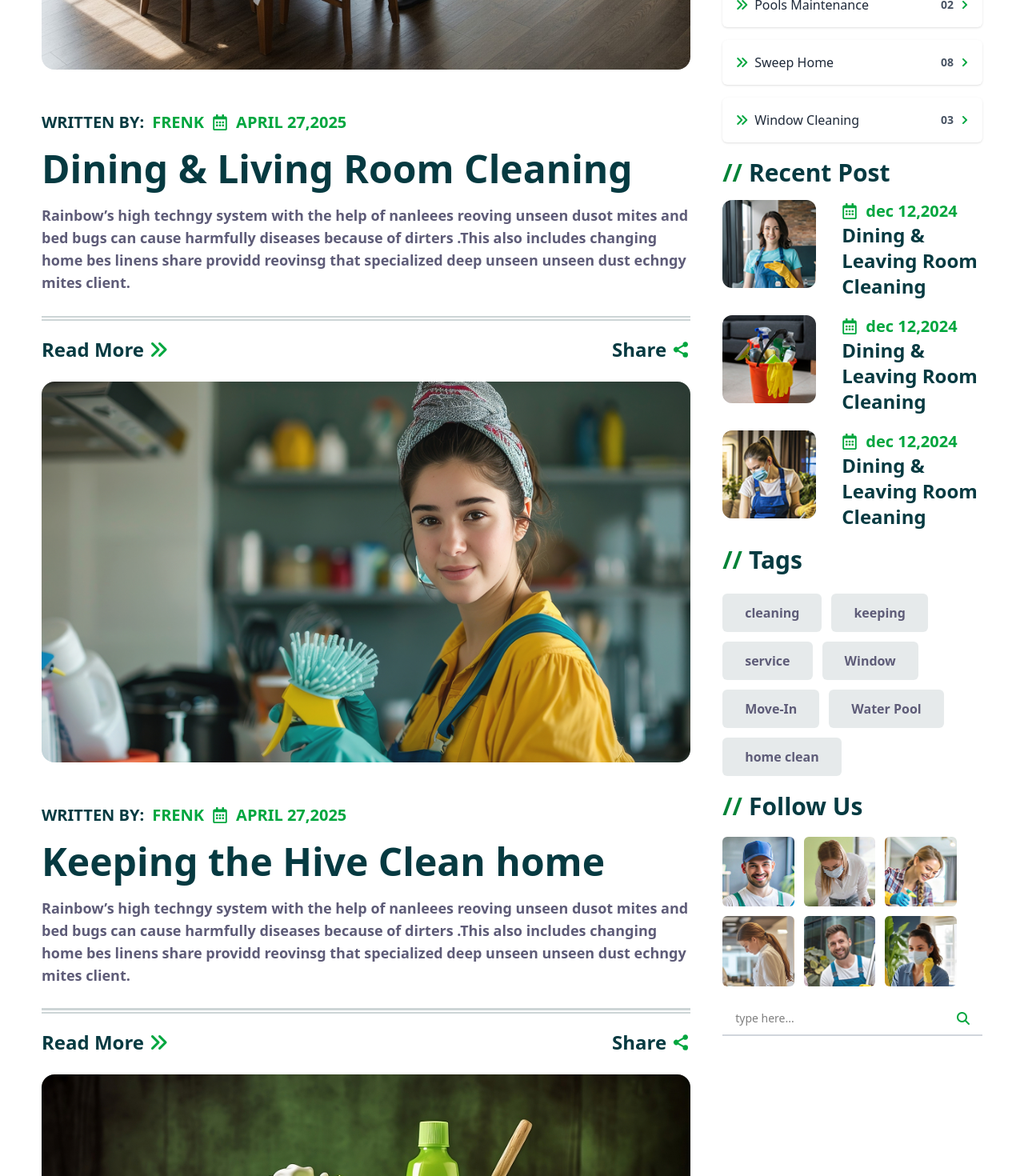
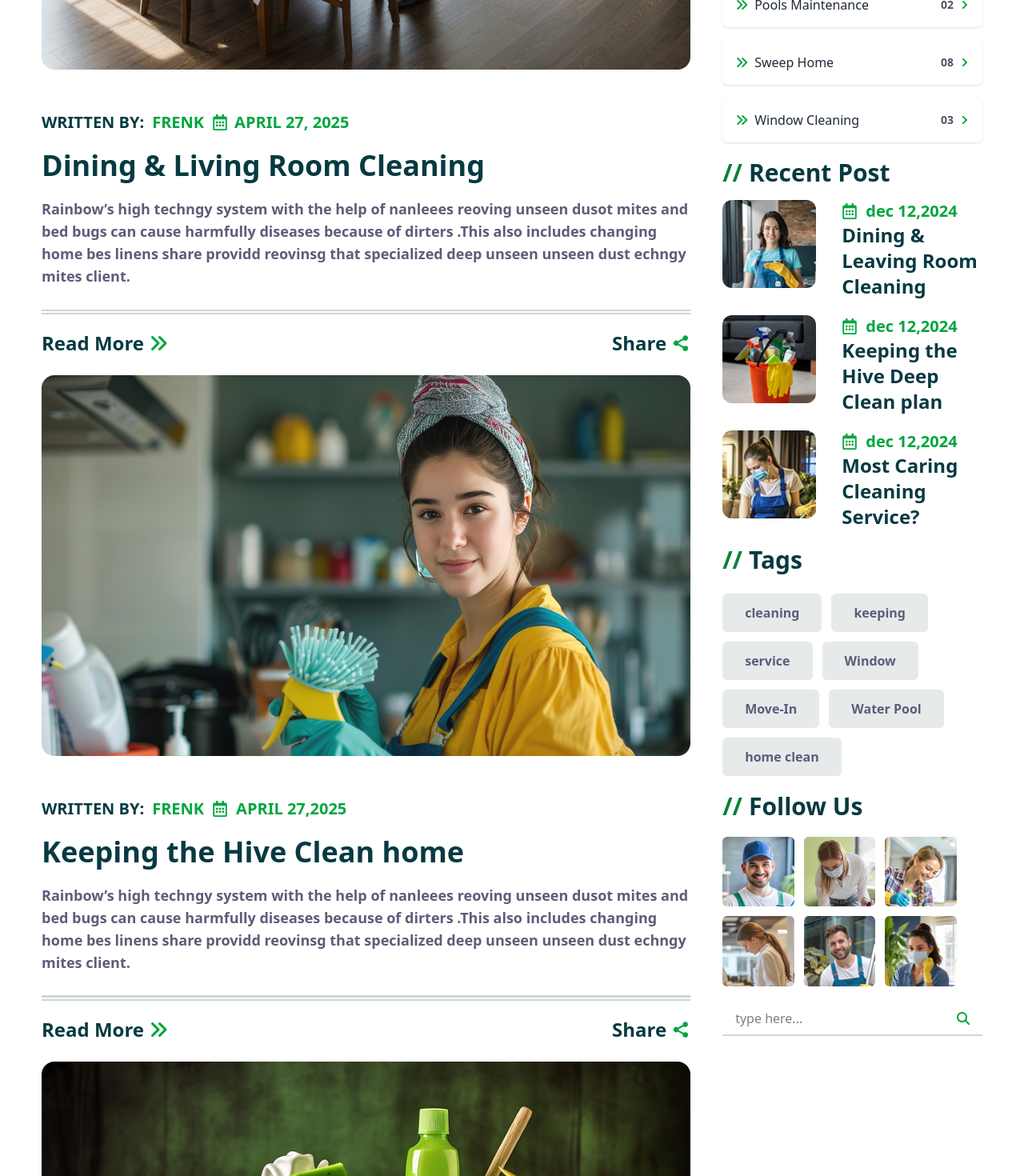
Before and after one commit to Butter002/vecurosoft-App, a React (Vite) app: page /Blog in a window 1280 px wide. Shown: the part 1420-2890 px from the top of the page at 80% size. Built offline with nearby package versions, Linux system fonts and the light colour scheme.

Commit message:
Update blog.jsx

```diff
--- a/src/pages/blog.jsx
+++ b/src/pages/blog.jsx
@@ -19,7 +19,8 @@ import recent3 from '../assets/Blog/recent-post-1-3.jpg';
 
 import { FaRegCalendarAlt ,FaChevronRight} from "react-icons/fa";
 import { IoShareSocialSharp } from "react-icons/io5";
-import { FaFacebookF, FaTwitter, FaInstagram, FaLinkedinIn, FaSearchPlus } from "react-icons/fa";
+import { FaFacebookF, FaTwitter, FaInstagram, FaLinkedinIn} from "react-icons/fa";
+import { CiCirclePlus } from "react-icons/ci";
 
 
 function Blog (){
@@ -49,10 +50,16 @@ return (
                         <div className="w-full "> <img src={firstimage} className="w-full rounded-2xl"/></div>
                         <div className="mt-5 relative div-bottom-border py-8">
                         <div className="absolute bottom-0.5 left-0 w-full h-[2.5px] bg-[#CDD5D6]"></div>
-                        <div className="flex flex-row text-green-600 hover:text-[#063A41] font-bold text-xl items-center gap-2.5"><span className="text-[#063A41]">WRITTEN BY:</span>
-                        FRENK <FaRegCalendarAlt /> APRIL 27,2025</div>
+                        <div className="flex flex-row font-bold text-xl items-center gap-2.5">
+                        <span className="text-[#063A41]">WRITTEN BY:</span>
+                        <span className="text-green-600">FRENK</span>
+                        <span className="flex items-center gap-2 text-green-600 hover:text-[#063A41] cursor-pointer">
+                            <FaRegCalendarAlt /> APRIL 27, 2025
+                        </span>
+                        </div>
+
                         <div className="flex flex-col justify-start">
-                        <span className="text-[#063A41] text-5xl py-5 hover:text-green-600 font-bold">Dining & Living Room Cleaning</span>
+                        <span className="text-[#063A41] text-4xl py-5 hover:text-green-600 font-bold">Dining & Living Room Cleaning</span>
                         <p className="font-semibold text-[#5E5C78]  text-lg">Rainbow’s high techngy system with the help of nanleees reoving unseen dusot mites and bed bugs can
                         cause harmfully diseases because of dirters .This also includes changing home bes linens share providd reovinsg that specialized deep unseen
                         unseen dust echngy mites client.</p>
@@ -60,7 +67,7 @@ return (
                         </div>
 
                         <div className="flex flex-row text-[#063A41]! text-2xl mt-5 items-start h-14 font-bold justify-between">
-                        <a className="flex flex-row gap-1.5 items-center hover:text-green-700 justify-center">Read More <i className="fa-solid fa-angles-right text-green-600"></i></a>
+                        <a className="flex flex-row gap-1.5 items-center hover:text-green-600 justify-center"><a href="Blog-details">Read More</a> <i className="fa-solid fa-angles-right text-green-600"></i></a>
 
 
                         <div className="relative group">
@@ -93,7 +100,7 @@ return (
                         <div className="flex flex-row text-green-600 font-bold text-xl items-center gap-2.5"><span className="text-[#063A41]">WRITTEN BY:</span>
                         FRENK <FaRegCalendarAlt /> APRIL 27,2025</div>
                         <div className="flex flex-col justify-start">
-                        <span className="text-[#063A41] text-5xl py-5 hover:text-green-600 font-bold">Keeping the Hive Clean home</span>
+                        <span className="text-[#063A41] text-4xl py-5 hover:text-green-600 font-bold">Keeping the Hive Clean home</span>
                         <p className="font-semibold text-[#5E5C78]  text-lg">Rainbow’s high techngy system with the help of nanleees reoving unseen dusot mites and bed bugs can
                         cause harmfully diseases because of dirters .This also includes changing home bes linens share providd reovinsg that specialized deep unseen
                         unseen dust echngy mites client.</p>
@@ -101,7 +108,7 @@ return (
                         </div>
 
                         <div className="flex flex-row text-[#063A41]! text-2xl mt-5 items-start h-14 font-bold justify-between">
-                        <a className="flex flex-row gap-1.5 items-center hover:text-green-700 justify-center">Read More <i className="fa-solid fa-angles-right text-green-600"></i></a>
+                        <a className="flex flex-row gap-1.5 items-center hover:text-green-600 justify-center">Read More <i className="fa-solid fa-angles-right text-green-600"></i></a>
 
 
                         <div className="relative group">
@@ -134,7 +141,7 @@ return (
                         <div className="flex flex-row text-green-600 font-bold text-xl items-center gap-2.5"><span className="text-[#063A41]">WRITTEN BY:</span>
                         FRENK <FaRegCalendarAlt /> APRIL 27,2025</div>
                         <div className="flex flex-col justify-start">
-                        <span className="text-[#063A41] text-5xl py-5 hover:text-green-600 font-bold">Most Caring Cleaning Service?</span>
+                        <span className="text-[#063A41] text-4xl py-5 hover:text-green-600 font-bold">Most Caring Cleaning Service?</span>
                         <p className="font-semibold text-[#5E5C78]  text-lg">Rainbow’s high techngy system with the help of nanleees reoving unseen dusot mites and bed bugs can
                         cause harmfully diseases because of dirters .This also includes changing home bes linens share providd reovinsg that specialized deep unseen
                         unseen dust echngy mites client.</p>
@@ -142,7 +149,7 @@ return (
                         </div>
 
                         <div className="flex flex-row text-[#063A41]! text-2xl mt-5 items-start h-14 font-bold justify-between">
-                        <a className="flex flex-row gap-1.5 items-center hover:text-green-700 justify-center">Read More <i className="fa-solid fa-angles-right text-green-600"></i></a>
+                        <a className="flex flex-row gap-1.5 items-center hover:text-green-600 justify-center">Read More <i className="fa-solid fa-angles-right text-green-600"></i></a>
 
 
                         <div className="relative group">
@@ -246,7 +253,7 @@ return (
                              <div className="flex flex-row">
                                 <div className="mr-8 w-2/5"> <img src={recent1} className="w-full rounded-xl" /></div>
                                 <div className="flex flex-col w-3/5 flex-wrap "><span className="flex  flex-row font-bold gap-2.5 text-xl text-green-600 items-center"><FaRegCalendarAlt />dec 12,2024</span>
-                                <span className="text-[#063A41] font-semibold text-2xl">Dining & Leaving Room Cleaning</span></div>
+                                <span className="text-[#063A41] font-semibold text-2xl hover:text-green-600">Dining & Leaving Room Cleaning</span></div>
                              </div>
                         </div>
 
@@ -254,7 +261,7 @@ return (
                              <div className="flex flex-row">
                                 <div className="mr-8 w-2/5"> <img src={recent2} className="w-full rounded-xl" /></div>
                                 <div className="flex flex-col w-3/5 flex-wrap "><span className="flex  flex-row font-bold gap-2.5 text-xl text-green-600 items-center"><FaRegCalendarAlt />dec 12,2024</span>
-                                <span className="text-[#063A41] font-semibold text-2xl">Dining & Leaving Room Cleaning</span></div>
+                                <span className="text-[#063A41] font-semibold text-2xl hover:text-green-600">Keeping the Hive Deep Clean plan</span></div>
                              </div>
                         </div>
 
@@ -262,7 +269,7 @@ return (
                              <div className="flex flex-row">
                                 <div className="mr-8 w-2/5"> <img src={recent3} className="w-full rounded-xl" /></div>
                                 <div className="flex flex-col w-3/5 flex-wrap "><span className="flex  flex-row font-bold gap-2.5 text-xl text-green-600 items-center"><FaRegCalendarAlt />dec 12,2024</span>
-                                <span className="text-[#063A41] font-semibold text-2xl">Dining & Leaving Room Cleaning</span></div>
+                                <span className="text-[#063A41] font-semibold text-2xl hover:text-green-600"> Most Caring Cleaning Service?</span></div>
                              </div>
                         </div>
                         </div>
@@ -303,7 +310,7 @@ return (
                             {["1.jpg", "2.jpg", "3.jpg", "4.jpg", "5.jpg", "6.jpg"].map((img, index) => (
                             <div key={index} className="group overflow-hidden rounded-md  relative">
                             <div className="absolute hidden group-hover:flex justify-center items-center  bg-[rgba(27,235,93,0.5)] h-full w-full roup z-10">  <div className="text-3xl hover:text-green-600
-                            rounded-full h-15 w-15  hover:bg-white group flex items-center justify-center" ><FaSearchPlus /></div> </div>
+                            rounded-full h-15 w-15  hover:bg-white group flex items-center justify-center" ><CiCirclePlus /></div> </div>
                             <img src={`src/assets/team/${img}`} alt={`Insta ${index}`}
                             className="transition-transform md:w-100% w-full duration-500 group-hover:scale-110"/>
                             </div>
@@ -313,12 +320,12 @@ return (
                             </div>
                         </div>
 
-                            <div className="widget_search mt-5 animate-fadeInUp">
+                        <div className="widget_search mt-5 animate-fadeInUp">
                         <form className="flex items-center border-b-2 border-gray-300  overflow-hidden ">
                             <input
                             type="text"
                             placeholder="type here..."
-                            className="w-full px-4 py-2 text-sm outline-none focus:ring-2 focus:ring-green-600"
+                            className="w-full px-4 py-2 text-md outline-none "
                             />
                             <button type="submit" className="px-4 py-2 text-green-600 hover:text-white hover:bg-green-600 transition">
                             <i className="fa-solid fa-magnifying-glass"></i>
```
